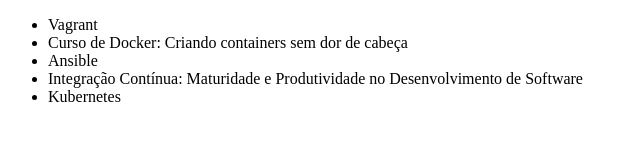
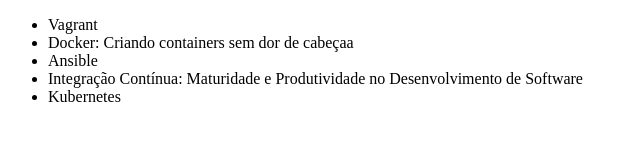
Before and after one commit to nilton1998/alura-git, a plain HTML site: page index.html in a window 1280 px wide. Shown: the full height of the page, 0-640 px from the left. Drawn offline with Linux system fonts and the light colour scheme.

Commit message:
Alterado Docker

```diff
--- a/index.html
+++ b/index.html
@@ -7,7 +7,7 @@
 <body>
     <ul>
         <li>Vagrant</li>
-        <li>Curso de Docker: Criando containers sem dor de cabeça</li>
+        <li>Docker: Criando containers sem dor de cabeçaa</li>
         <li>Ansible</li>
         <li>Integração Contínua: Maturidade e Produtividade no Desenvolvimento de Software</li>
         <li>Kubernetes</li>
```
